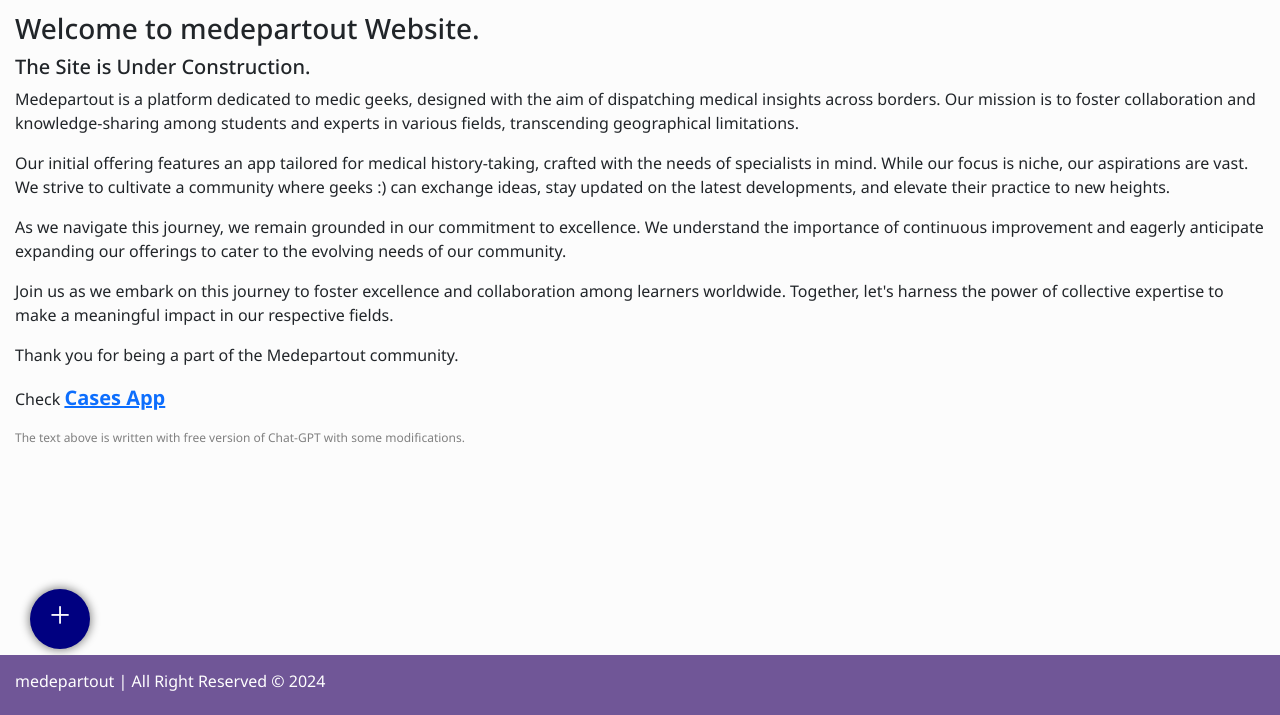
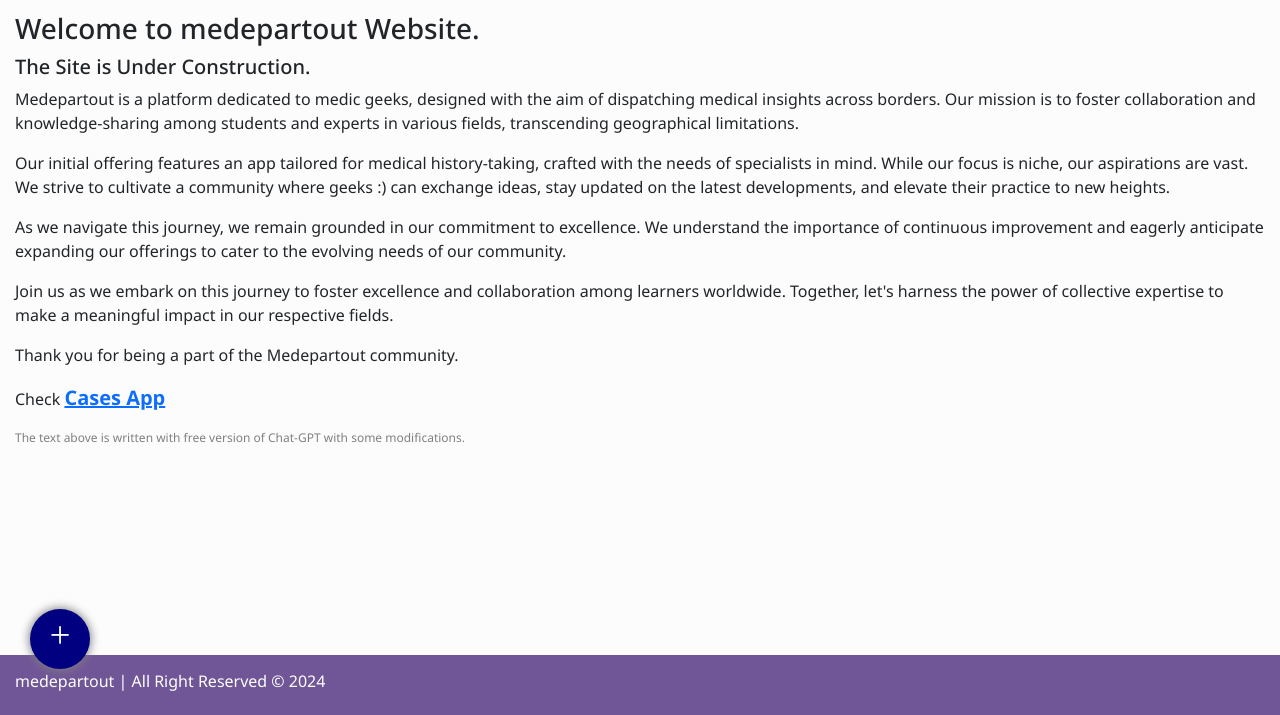
Before and after one commit to Reyhanishere/HxDjango4, a Django app: page /about/ in a window 1280 px wide. Shown: the part 101-816 px from the top of the page. Run offline with Django 4.2, Linux system fonts and the light colour scheme; the visitor is signed in with stand-in values (Sample User, id 1).

Commit message:
add butn bottom 50 to 30px

```diff
--- a/templates/base.html
+++ b/templates/base.html
@@ -36,7 +36,7 @@
                     <div>{% block delete %}{% endblock delete %}</div>
                 </div>
                 {%if user.is_authenticated %}
-        <a href="{% url 'case_new' %}" class="butn add" style="position:fixed; left:30px; bottom:50px; border-raduis:50%;order:10">+</a>
+        <a href="{% url 'case_new' %}" class="butn add" style="position:fixed; left:30px; bottom:30px; border-raduis:50%;order:10">+</a>
 
                 <div class="user text-center">
                     <div class="userIcon">
```
